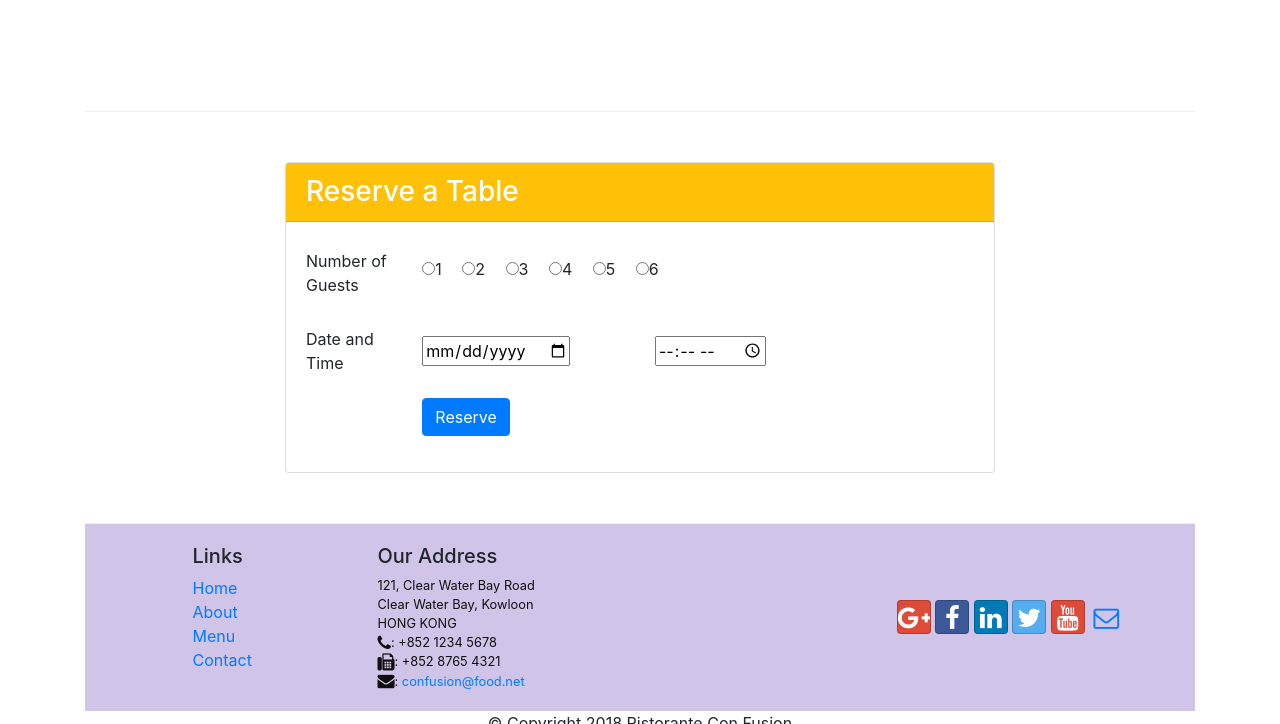
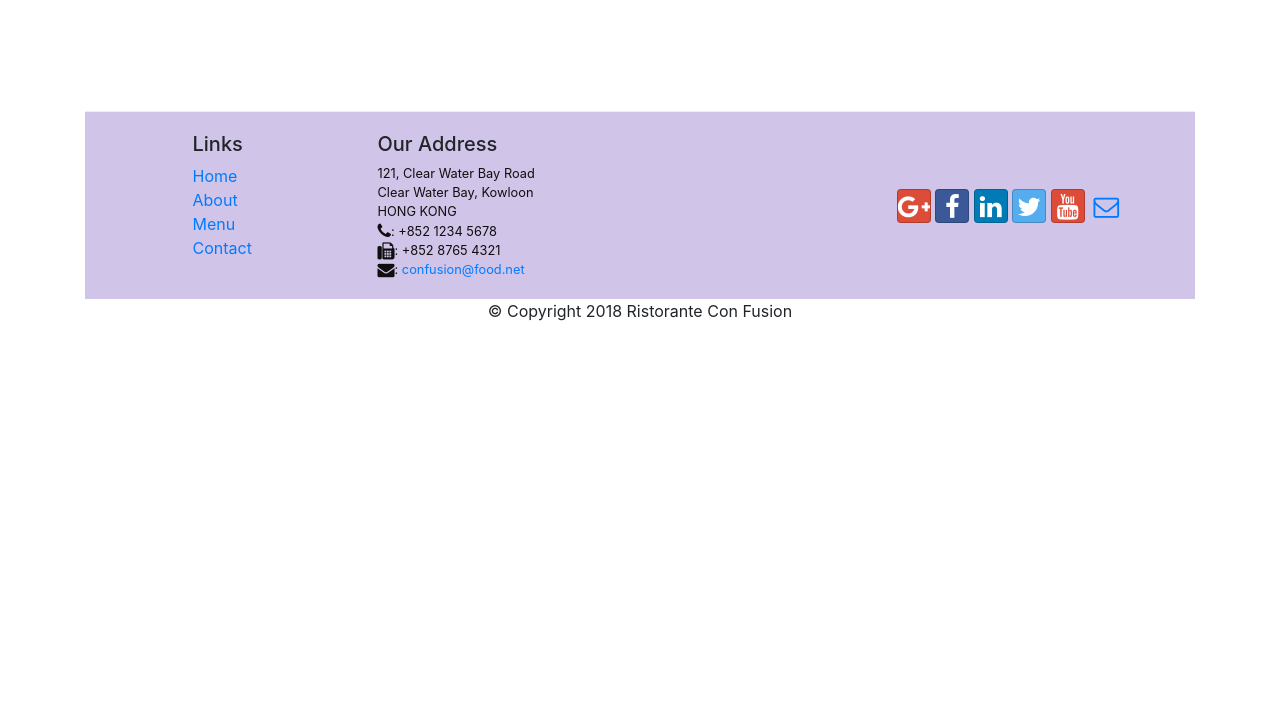
Before and after one commit to SanchitCoder98/conFusion, a website: page index.html in a window 1280 px wide. Shown: the part 1822-2546 px from the top of the page. After the commit the page ends 2161 px from the top, so only its background shows below. Drawn offline with nearby package versions, Linux system fonts and the light colour scheme.

Commit message:
bootstrap jquery

```diff
--- a/css/styles.css
+++ b/css/styles.css
@@ -59,3 +59,9 @@ body{
     left: 0;
     min-height: 250px;
 }
+
+#carouselButton{
+    position: absolute;
+    right: 0px;
+    bottom: 0px;
+}
--- a/index.html
+++ b/index.html
@@ -191,6 +191,14 @@
                     <a class="carousel-control-next" href="#mycarousel" role="button" data-slide="next">
                         <span class="carousel-control-next-icon"></span>
                     </a>
+                    <div class="btn-group" id="carouselButton">
+                        <button class="btn btn-danger btn-sm" id="carousel-pause">
+                            <span class="fa fa-pause"></span>
+                        </button>
+                        <button class="btn btn-danger btn-sm" id="carousel-play">
+                            <span class="fa fa-play"></span>
+                        </button>
+                    </div>
                 </div>
             </div>
         </div>
@@ -236,43 +244,6 @@
                         <h2 class="mt-0">Alberto Somayya</h2>
                         <h4>Executive Chef</h4>
                         <p class="d-none d-sm-block">Award winning three-star Michelin chef with wide International experience having worked closely with whos-who in the culinary world, he specializes in creating mouthwatering Indo-Italian fusion experiences. </p>
-                    </div>
-                </div>
-            </div>
-        </div>
-
-        <div class="row row-content justify-content-center">
-            <div class="col-12 col-sm-8">
-                <div class="card">
-                    <h3 class="card-header bg-warning text-white" name="reserve" id="reserve">Reserve a Table</h3>
-                    <div class="card-body">
-                        <form>
-                            <div class="form-group row">
-                                <label for="optradio" class="col-form-label col-sm-2">Number of Guests</label>
-                                <div class="col-sm-10 align-self-center">
-                                    <label class="radio-inline mr-3"><input type="radio" name="optradio">1</label>
-                                    <label class="radio-inline mr-3"><input type="radio" name="optradio">2</label>
-                                    <label class="radio-inline mr-3"><input type="radio" name="optradio">3</label>
-                                    <label class="radio-inline mr-3"><input type="radio" name="optradio">4</label>
-                                    <label class="radio-inline mr-3"><input type="radio" name="optradio">5</label>
-                                    <label class="radio-inline mr-3"><input type="radio" name="optradio">6</label>
-                                </div>
-                            </div>
-                            <div class="form-group row">
-                                <label for="time" class="col-form-label col-12 col-sm-2">Date and Time</label>
-                                <div class="col-6 col-sm-4 align-self-center">
-                                    <input type="date" id="date" name="date">
-                                </div>
-                                <div class="col-6 col-sm-5 align-self-center">
-                                    <input type="time" id="time" name="time">
-                                </div>
-                            </div>
-                            <div class="form-group row">
-                                <div class="offset-md-2 col-md-12">
-                                    <button type="submit" class="btn btn-primary">Reserve</button>
-                                </div>
-                            </div>
-                        </form>
                     </div>
                 </div>
             </div>
@@ -324,6 +295,17 @@
     <script src="node_modules/jquery/dist/jquery.slim.min.js"></script>
     <script src="node_modules/popper.js/dist/umd/popper.min.js"></script>
     <script src="node_modules/bootstrap/dist/js/bootstrap.min.js"></script>
+    <script>
+        $(document).ready(function(){
+            $("#mycarousel").carousel({interval:2000});
+            $("#carousel-pause").click(function(){
+                $("#mycarousel").carousel("pause");
+            });
+            $("#carousel-play").click(function(){
+                $("#mycarousel").carousel("cycle");
+            });
+        });
+    </script>
 </body>
 
 </html>
```
